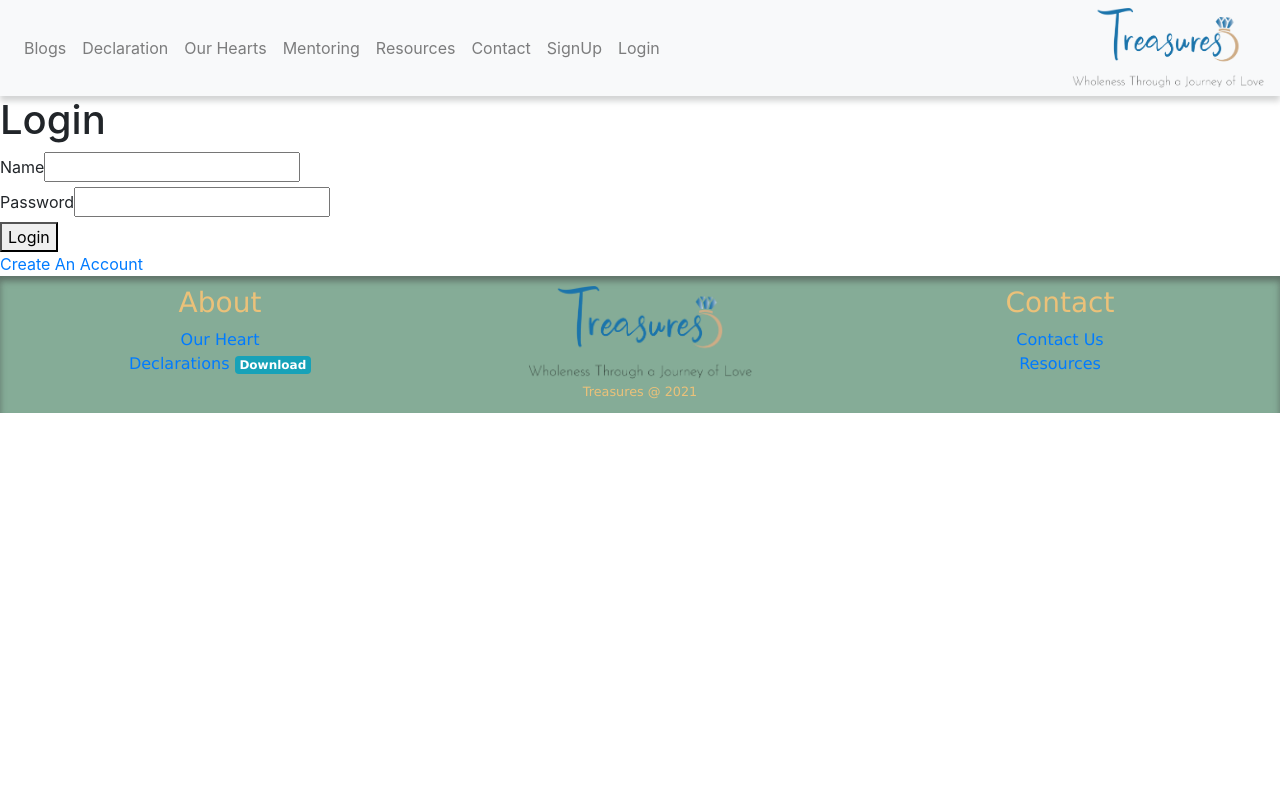
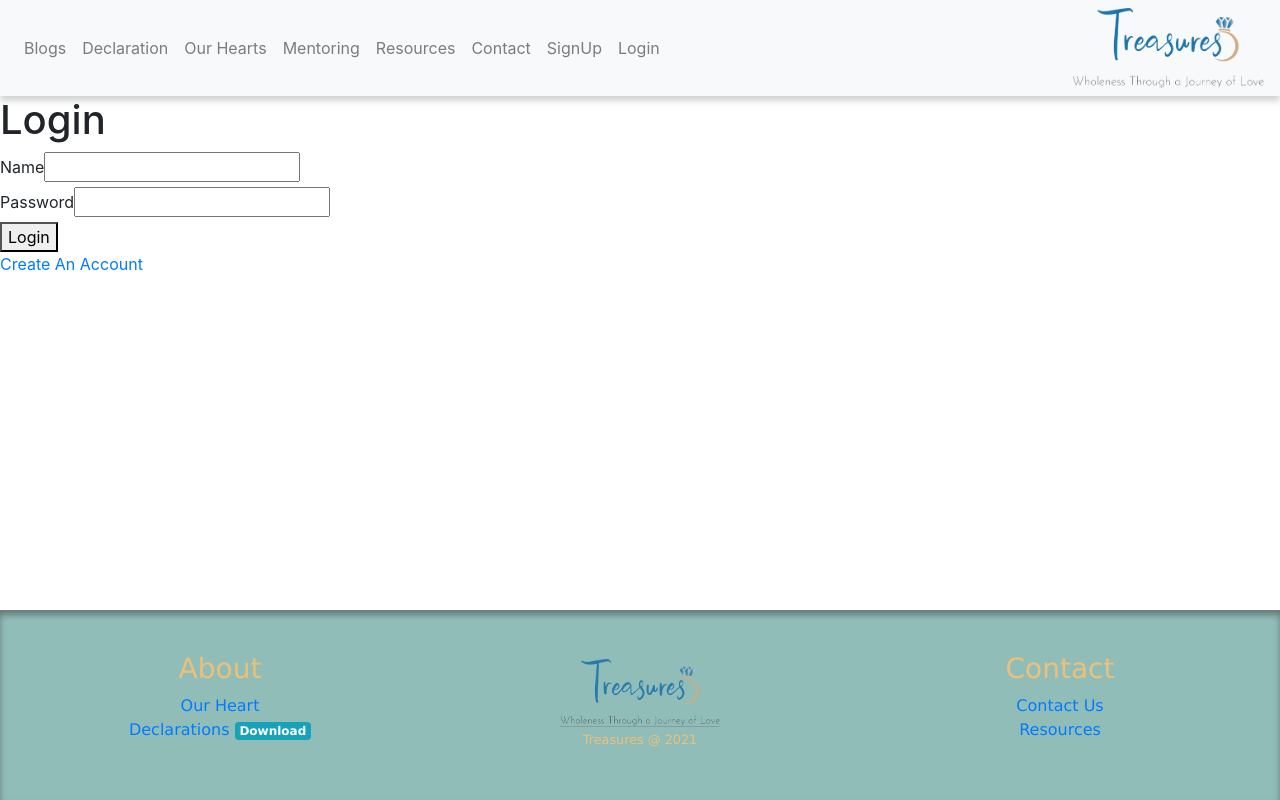
Before and after one commit to bethel-school-of-technology/treasures-web-frontend, a React (Create React App) app: page /Login in a window 1280 px wide. Built offline with nearby package versions, Linux system fonts and the light colour scheme; no server answers.

Commit message:
Worked on more of the footer, changed css in basically every file to add  margin and padding, added download button in declarations, changed some coloring

```diff
--- a/src/components/Footer.css
+++ b/src/components/Footer.css
@@ -3,10 +3,11 @@
 
     justify-content: center;
     text-align: center;
-    background-color: rgb(133, 172, 151);
+    background-color: rgb(145, 189, 185);
     font-family: Verdana, Geneva, Tahoma, sans-serif;
     font-weight: 100;
-    position: relative;
+    position: fixed;
+    bottom: 0;
     /* left: 0;
     bottom: 0; */
     width: 100%;
@@ -14,12 +15,19 @@
     padding: 10px;
     box-shadow: 0 5px 6px rgba(59, 59, 59, 0.5) inset;
 
+    /* opacity: 0.95; */
+
 }
 
 /* html {
    font-size: 2vw;
 } */
-@media screen and (min-width: 75em) {
+/* .col-1-2 {
+   font-size: 0.10em;
+} */
+
+
+/* @media screen and (min-width: 75em) {
    html {
      font-size: 1em;
    }
@@ -28,33 +36,93 @@
 .col {
    float: left;
    width: 33.33%;
+} */
+
+/* @media (min-width: 600px) {
+   .navbar-brand-footer {
+      width: 14rem;
+      margin: auto;
+   }
+} */
+
+@media (max-width: 600px) {
+   .col {
+      width: 100%;
+      margin: auto;
+      float: none;
+      display: inline-block;
+      vertical-align: middle;
+      min-height: 10vh;
+      flex-direction: column;
+      text-align: center;
+      position: relative;
+      padding-left: 4em;
+      padding-right: 4em;
+      padding-top: 1em;
+      padding-bottom: 1em;
+   }
+   /* .col-title .text-link {
+      font-size: 20em;
+   } */
 }
 
-@media (min-width: 600px) {
-   .navbar-brand-footer {
-      width: 14rem;
+@media (min-width: 453px) and (max-width: 800px) {
+   .col {
+      width: 100%;
+      margin: auto;
+      float: none;
+      display: inline-block;
+      vertical-align: middle;
+      min-height: 10vh;
+      flex-direction: column;
+      text-align: center;
+      position: relative;
+      padding: .5em;
    }
+   /* .col-title .text-link {
+      font-size: 20em;
+   } */
 }
 
-@media screen and (max-width: 600px) {
+@media (min-width: 801px) {
    .col {
       width: 100%;
+      margin: auto;
+      float: none;
+      display: inline-block;
+      vertical-align: middle;
+      min-height: 10vh;
+      flex-direction: column;
+      text-align: center;
+      position: relative;
+      padding: 2em;
    }
-   .col-title .text-link {
-      font-size: 6em;
-   }
+   /* .col-title .text-link {
+      font-size: 20em;
+   } */
 }
 
+.navbar-brand-footer {
+   display: block;
+   justify-content: center;
+   max-width: 60%;
+   max-height: 60%;
+   margin: auto;
+   opacity: 0.90;
+   border-bottom: 1px #7777 solid;
+}
 
+@media (min-width: 1153px) {
 .navbar-brand-footer {
-   display: flex;
+   display: block;
    justify-content: center;
-   max-width:100%;
-   max-height:100%;
+   max-width: 45%;
+   max-height: 45%;
    margin: auto;
 }
+}
 
-
-.copyright {
+/* .copyright {
    text-align: center;
-}
+   background-color: rgb(30, 56, 83);
+}  */
--- a/src/components/Footer.js
+++ b/src/components/Footer.js
@@ -14,6 +14,7 @@ class Footer extends React.Component {
           <div className="row">
 
             <div className="col">
+              <div className="col-1-2">
               <h3 className="col-title">About</h3>
               <ul className="footer-menu list-unstyled">
                 <li>
@@ -29,6 +30,7 @@ class Footer extends React.Component {
                   <span className="badge badge-info badge-sm">Download</span>
                 </li>
               </ul>
+              </div>
             </div>
 
             <div className="col">
@@ -39,6 +41,7 @@ class Footer extends React.Component {
             </div>
 
             <div className="col">
+            <div className="col-1-2">
               <h3 className="col-title">Contact</h3>
               <ul className="footer-menu list-unstyled">
                 <li>
@@ -53,6 +56,7 @@ class Footer extends React.Component {
                 </li>
               </ul>
             </div>
+            </div>
           </div>
         </div>
       </footer>
--- a/src/components/nav.css
+++ b/src/components/nav.css
@@ -1,4 +1,4 @@
-/* .navbar {
+ /* .navbar {
     position: fixed;
     top: 0;
     left: 0;
@@ -27,29 +27,31 @@
     margin: 0;
     padding: 5px;
     text-decoration: none;
-    /* display: flex; */
-/* }
+    display: flex;
+} */
 
-.navBarLink {
-   line-height: 80px;
+
+.nav-link {
+   /* line-height: 80px; */
    color: #fff;
-   padding: 12px 30px;
+   /* padding: 12px 30px; */
    text-decoration: none;
-   text-transform: uppercase;
-   font-size: 15px;
-   font-weight: bold;
+   /* text-transform: uppercase; */
+   /* font-size: 15px; */
+   /* font-weight: bold;  */
 }
 
-.navBarLink:hover {
-    background: rgb(67, 129, 143);
+.nav-link:hover {
+    background: rgb(202, 232, 240);
+    opacity: 0.5;
     border-radius: 6px;
 }
 
-.navBarLink:active {
-    background: rgb(245, 194, 118);
+.nav-link:active {
+    background: rgb(143, 165, 171);
     color: #fff;
     border-radius: 6px;
-} */
+}
 .navbar-logo {
     height: 80px;
     width: auto;
--- a/src/index.css
+++ b/src/index.css
@@ -5,6 +5,9 @@ body {
     sans-serif;
   -webkit-font-smoothing: antialiased;
   -moz-osx-font-smoothing: grayscale;
+  display:flex;
+  min-height: 100vh;
+  flex-direction: column;
 }
 
 code {
--- a/src/pages/blogs/blogs.css
+++ b/src/pages/blogs/blogs.css
@@ -4,6 +4,9 @@
   background-color: lightgrey;
   padding: 1rem;
   margin: 1rem;
+  padding-bottom: 6rem;
+  margin-bottom: 9rem;
+
   /* padding: 1rem 1rem; */
   /* width: 100%; */
 }
--- a/src/pages/declaration/declaration.css
+++ b/src/pages/declaration/declaration.css
@@ -2,6 +2,7 @@
     text-align: center;
     color: white;
     background-color:  grey;
-    padding: 1rem;
+    padding: 4rem;
+    padding-bottom: 20rem;
     /* margin-top: 6rem; */
 }
--- a/src/pages/declaration/declaration.js
+++ b/src/pages/declaration/declaration.js
@@ -118,7 +118,7 @@ class myDeclaration extends React.Component {
         <p>You continually delight in me and sing over me. (Zeph 3:17)</p>
         <p>My desire is that I may always be found and known as being in You (Phil 3:9)</p>
         <p>AMEN</p>
-        <a href='/somefile.txt' download>Click to download</a>
+        <a href='/somefile.txt' download className="btn btn-info">Click to download</a>
       </div>
     )
   }
--- a/src/pages/hearts/hearts.css
+++ b/src/pages/hearts/hearts.css
@@ -2,7 +2,7 @@
     text-align: center;
     color: white;
     background-color:  grey;
-    padding: 1rem;
+    padding: 4rem;
     /* margin-top: 6rem; */
 }
 
--- a/src/pages/mentoring/Mentoring.module.css
+++ b/src/pages/mentoring/Mentoring.module.css
@@ -3,6 +3,7 @@
     color: white;
     background-color: grey;
     padding: 1rem;
+    padding-bottom: 10rem;
     /* margin-top: 6rem; */
 }
 
--- a/src/pages/resources/resources.css
+++ b/src/pages/resources/resources.css
@@ -5,6 +5,8 @@
     padding: 1rem;
     /* margin-top: 6rem; */
     width: 100%;
+    padding-bottom: 20rem;
+    margin-bottom: 10rem;
 }
 
 .resources .card {
```
Also changed, not shown: 1 other file (tests, documents, lock files or other folders).
